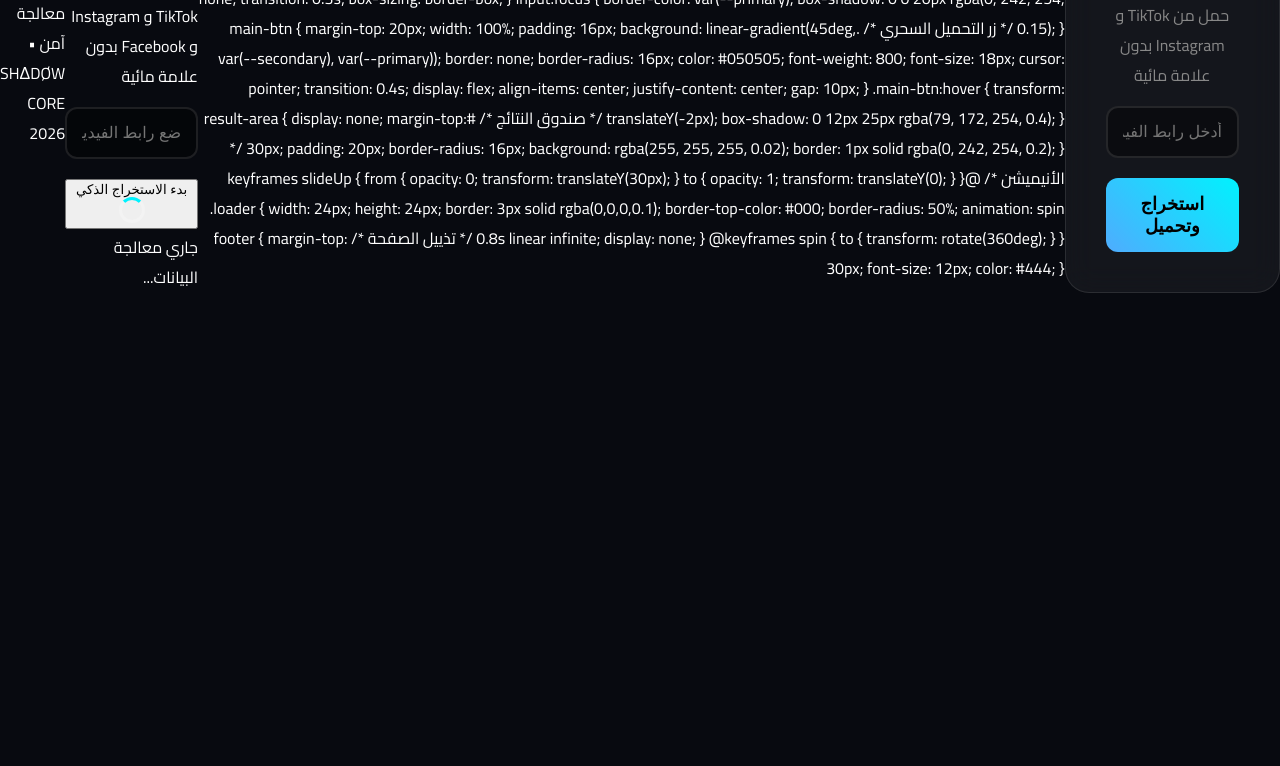
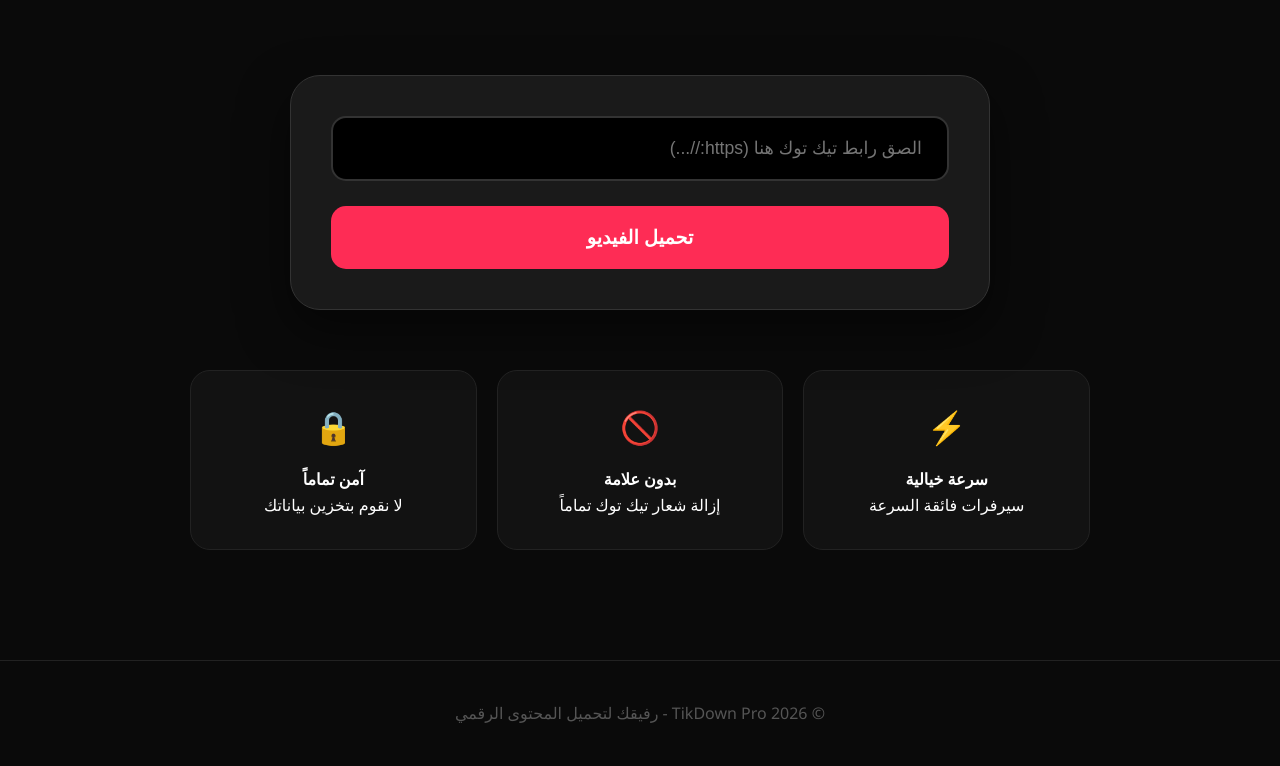
Before and after one commit to kasim22v-blip/X-Video-Tool, a plain HTML site: page index.html in a window 1280 px wide. Shown: the part 342-1108 px from the top of the page. Before the commit the page ends 800 px from the top, so only its background shows below. Drawn offline with Linux system fonts and the light colour scheme.

Commit message:
Update index.html for TikDown Pro branding and features

```diff
--- a/index.html
+++ b/index.html
@@ -3,228 +3,207 @@
 <head>
     <meta charset="UTF-8">
     <meta name="viewport" content="width=device-width, initial-scale=1.0">
-    <title>SHΔDØW DL | محرك التحميل الذكي</title>
-    <link href="https://fonts.googleapis.com/css2?family=Cairo:wght@400;700;900&display=swap" rel="stylesheet">
+    <title>TikDown Pro | التحميل الذكي والسريع</title>
+    <link rel="icon" href="https://cdn-icons-png.flaticon.com/512/3046/3046121.png">
     <style>
-        :root { --primary: #00f2fe; --secondary: #4facfe; --dark: #080a10; }
-        body { margin: 0; background: var(--dark); color: white; font-family: 'Cairo', sans-serif; display: flex; justify-content: center; align-items: center; min-height: 100vh; }
-        .container { background: rgba(255,255,255,0.05); backdrop-filter: blur(15px); padding: 40px; border-radius: 24px; border: 1px solid rgba(255,255,255,0.1); width: 90%; max-width: 500px; text-align: center; }
-        .logo { font-size: 32px; font-weight: 900; background: linear-gradient(to right, var(--primary), var(--secondary)); -webkit-background-clip: text; -webkit-text-fill-color: transparent; margin-bottom: 10px; }
-        input { width: 100%; padding: 15px; background: rgba(0,0,0,0.4); border: 2px solid rgba(255,255,255,0.1); border-radius: 12px; color: white; box-sizing: border-box; margin-bottom: 20px; font-size: 16px; }
-        .btn { width: 100%; padding: 15px; background: linear-gradient(45deg, var(--secondary), var(--primary)); border: none; border-radius: 12px; color: #000; font-weight: bold; cursor: pointer; font-size: 18px; }
-        #result { margin-top: 25px; padding: 15px; border-radius: 10px; background: rgba(0,242,254,0.1); display: none; }
-        .loading { display: none; margin: 20px 0; }
-        .loader { border: 3px solid #f3f3f3; border-top: 3px solid var(--primary); border-radius: 50%; width: 20px; height: 20px; animation: spin 1s linear infinite; display: inline-block; }
-        @keyframes spin { 0% { transform: rotate(0deg); } 100% { transform: rotate(360deg); } }
+        :root {
+            --main-color: #fe2c55;
+            --accent-color: #25f4ee;
+            --bg-dark: #0a0a0a;
+            --card-bg: #1a1a1a;
+            --text-gray: #a0a0a0;
+        }
+
+        body {
+            background: var(--bg-dark);
+            color: white;
+            font-family: 'Segoe UI', system-ui, -apple-system, sans-serif;
+            margin: 0;
+            padding: 0;
+            line-height: 1.6;
+        }
+
+        /* Header */
+        .navbar {
+            background: rgba(26, 26, 26, 0.8);
+            backdrop-filter: blur(10px);
+            padding: 15px 5%;
+            border-bottom: 1px solid #333;
+            display: flex;
+            justify-content: space-between;
+            align-items: center;
+            position: sticky;
+            top: 0;
+            z-index: 1000;
+        }
+        .logo { font-size: 1.8rem; font-weight: 800; color: white; display: flex; align-items: center; gap: 10px; }
+        .logo span { color: var(--main-color); }
+
+        /* Hero Section */
+        .hero { padding: 80px 20px 40px; text-align: center; }
+        .hero h1 { font-size: 3rem; margin-bottom: 15px; background: linear-gradient(45deg, #fff, var(--main-color)); -webkit-background-clip: text; -webkit-text-fill-color: transparent; }
+        .hero p { color: var(--text-gray); font-size: 1.1rem; max-width: 600px; margin: 0 auto 40px; }
+
+        /* Main Container */
+        .container { max-width: 700px; margin: 0 auto; padding: 0 20px; }
+        .download-card {
+            background: var(--card-bg);
+            padding: 40px;
+            border-radius: 30px;
+            box-shadow: 0 20px 50px rgba(0,0,0,0.5);
+            border: 1px solid #333;
+            transition: 0.4s ease;
+        }
+        .download-card:hover { border-color: var(--main-color); }
+
+        .input-group { position: relative; margin-bottom: 25px; }
+        input {
+            width: 100%;
+            padding: 20px 25px;
+            border-radius: 15px;
+            border: 2px solid #333;
+            background: #000;
+            color: white;
+            font-size: 1.1rem;
+            box-sizing: border-box;
+            transition: 0.3s;
+        }
+        input:focus { border-color: var(--main-color); outline: none; box-shadow: 0 0 15px rgba(254, 44, 85, 0.2); }
+
+        button {
+            background: var(--main-color);
+            color: white;
+            border: none;
+            padding: 20px;
+            border-radius: 15px;
+            cursor: pointer;
+            font-weight: bold;
+            width: 100%;
+            font-size: 1.2rem;
+            transition: 0.3s;
+            display: flex;
+            justify-content: center;
+            align-items: center;
+            gap: 10px;
+        }
+        button:hover { transform: translateY(-3px); box-shadow: 0 10px 20px rgba(254, 44, 85, 0.3); }
+        button:disabled { background: #555; cursor: not-allowed; transform: none; }
+
+        /* Results Area */
+        #resultArea { display: none; margin-top: 30px; animation: fadeIn 0.5s ease; }
+        .result-box { background: #000; border-radius: 20px; padding: 20px; text-align: center; border: 1px solid #333; }
+        .video-info { display: flex; align-items: center; gap: 15px; text-align: right; margin-bottom: 20px; }
+        .video-info img { width: 80px; height: 80px; border-radius: 10px; object-fit: cover; }
+        .dl-link { background: #28a745; text-decoration: none; color: white; padding: 15px; border-radius: 12px; display: block; font-weight: bold; margin-bottom: 10px; }
+
+        /* Features */
+        .features { display: grid; grid-template-columns: repeat(auto-fit, minmax(200px, 1fr)); gap: 20px; padding: 60px 20px; max-width: 900px; margin: 0 auto; }
+        .feature-item {
+            background: rgba(255,255,255,0.03);
+            padding: 30px;
+            border-radius: 20px;
+            text-align: center;
+            border: 1px solid #222;
+        }
+        .feature-item .icon { font-size: 2rem; margin-bottom: 15px; display: block; }
+
+        footer { padding: 40px; border-top: 1px solid #222; color: #555; text-align: center; margin-top: 50px; }
+
+        @keyframes fadeIn { from { opacity: 0; transform: translateY(10px); } to { opacity: 1; transform: translateY(0); } }
     </style>
 </head>
 <body>
 
-<div class="container">
-    <div class="logo">SHΔDØW DL</div>
-    <p style="color: #888;">حمل من TikTok و Instagram بدون علامة مائية</p>
-
-    <input type="text" id="videoUrl" placeholder="أدخل رابط الفيديو هنا...">
-    <button class="btn" onclick="startDownload()">استخراج وتحميل</button>
-
-    <div class="loading" id="loaderBox">
-        <div class="loader"></div> <span>جاري معالجة الرابط...</span>
+    <div class="navbar">
+        <div class="logo">Tik<span>Down</span> Pro</div>
     </div>
 
-    <div id="result"></div>
-</div>
+    <div class="hero">
+        <h1>حمل فيديوهاتك المفضلة بذكاء</h1>
+        <p>الأداة الأسرع لتحميل مقاطع TikTok بجودة 4K وبدون علامة مائية. مجاني 100% وإلى الأبد.</p>
+    </div>
 
-<script>
-    async function startDownload() {
-        const url = document.getElementById('videoUrl').value;
-        const resBox = document.getElementById('result');
-        const loader = document.getElementById('loaderBox');
+    <div class="container">
+        <div class="download-card">
+            <div class="input-group">
+                <input type="text" id="videoUrl" placeholder="الصق رابط تيك توك هنا (https://...)">
+            </div>
+            <button id="dlBtn" onclick="handleDownload()">
+                <span id="btnText">تحميل الفيديو</span>
+            </button>
 
-        if (!url) { alert("يرجى وضع الرابط!"); return; }
-
-        // 1. فتح إعلان Monetag (استبدل الرابط أدناه برابط الـ Direct Link الخاص بك)
-        window.open('https://www.profitablecpmrate.com/your_direct_link_here', '_blank');
-
-        // 2. تفعيل واجهة التحميل
-        resBox.style.display = "none";
-        loader.style.display = "block";
-
-        try {
-            // استخدام محرك معالجة (API) بديل وأكثر استقراراً
-            const response = await fetch(`https://api.tiklydown.eu.org/api/download?url=${encodeURIComponent(url)}`);
-            const data = await response.json();
-
-            if (data.status === 200) {
-                const video = data.result.video.noWatermark || data.result.video.url;
-                loader.style.display = "none";
-                resBox.style.display = "block";
-                resBox.innerHTML = `
-                    <p style="color:#00ffcc;">✅ جاهز للتحميل!</p>
-                    <a href="${video}" target="_blank" style="display:inline-block; padding:10px 20px; background:white; color:black; border-radius:8px; text-decoration:none; font-weight:bold;">اضغط هنا لحفظ الفيديو</a>
-                `;
-            } else {
-                throw new Error();
-            }
-        } catch (error) {
-            loader.style.display = "none";
-            resBox.style.display = "block";
-            resBox.innerHTML = "❌ السيرفر مشغول حالياً، حاول مرة أخرى أو تأكد من الرابط.";
-        }
-    }
-</script>
-
-</body>
-</html>
-            text-align: center;
-            box-shadow: 0 20px 40px rgba(0,0,0,0.4);
-            animation: slideUp 0.8s ease-out;
-        }
-
-        .header-box h1 {
-            font-size: 36px; font-weight: 900; margin: 0;
-            background: linear-gradient(135deg, var(--primary), var(--secondary));
-            -webkit-background-clip: text; -webkit-text-fill-color: transparent;
-            letter-spacing: -1px;
-        }
-
-        .header-box p { color: var(--text-dim); margin-top: 10px; font-size: 15px; }
-
-        /* منطقة الإدخال */
-        .input-wrapper {
-            margin-top: 35px; position: relative;
-        }
-
-        input {
-            width: 100%; padding: 18px 25px;
-            background: rgba(0, 0, 0, 0.4);
-            border: 2px solid rgba(255, 255, 255, 0.05);
-            border-radius: 16px;
-            color: #fff; font-size: 16px; outline: none;
-            transition: 0.3s; box-sizing: border-box;
-        }
-
-        input:focus {
-            border-color: var(--primary);
-            box-shadow: 0 0 20px rgba(0, 242, 254, 0.15);
-        }
-
-        /* زر التحميل السحري */
-        .main-btn {
-            margin-top: 20px; width: 100%; padding: 16px;
-            background: linear-gradient(45deg, var(--secondary), var(--primary));
-            border: none; border-radius: 16px;
-            color: #050505; font-weight: 800; font-size: 18px;
-            cursor: pointer; transition: 0.4s;
-            display: flex; align-items: center; justify-content: center; gap: 10px;
-        }
-
-        .main-btn:hover {
-            transform: translateY(-2px);
-            box-shadow: 0 12px 25px rgba(79, 172, 254, 0.4);
-        }
-
-        /* صندوق النتائج */
-        #result-area {
-            display: none; margin-top: 30px; padding: 20px;
-            border-radius: 16px; background: rgba(255, 255, 255, 0.02);
-            border: 1px solid rgba(0, 242, 254, 0.2);
-        }
-
-        /* الأنيميشن */
-        @keyframes slideUp {
-            from { opacity: 0; transform: translateY(30px); }
-            to { opacity: 1; transform: translateY(0); }
-        }
-
-        .loader {
-            width: 24px; height: 24px;
-            border: 3px solid rgba(0,0,0,0.1);
-            border-top-color: #000; border-radius: 50%;
-            animation: spin 0.8s linear infinite;
-            display: none;
-        }
-
-        @keyframes spin { to { transform: rotate(360deg); } }
-
-        /* تذييل الصفحة */
-        footer { margin-top: 30px; font-size: 12px; color: #444; }
-    </style>
-</head>
-<body>
-
-    <div class="glass-card">
-        <div class="header-box">
-            <h1>SHΔDØW DL</h1>
-            <p>استخرج فيديوهات TikTok و Instagram و Facebook بدون علامة مائية</p>
-        </div>
-
-        <div class="input-wrapper">
-            <input type="text" id="videoUrl" placeholder="ضع رابط الفيديو هنا...">
-        </div>
-
-        <button class="main-btn" id="dlBtn" onclick="handleProDownload()">
-            <span id="btnText">بدء الاستخراج الذكي</span>
-            <div class="loader" id="btnLoader"></div>
-        </button>
-
-        <div id="result-area">
-            <div id="status-msg" style="margin-bottom: 15px;">جاري معالجة البيانات...</div>
-            <div id="final-link-box"></div>
+            <div id="resultArea">
+                <div class="result-box">
+                    <div class="video-info" id="videoInfo">
+                        </div>
+                    <a href="#" id="finalDownload" class="dl-link" target="_blank">بدء تحميل MP4 (HD)</a>
+                    <p style="font-size: 0.8rem; color: #666;">إذا لم يبدأ التحميل تلقائياً، اضغط مطولاً ثم اختر "حفظ الرابط"</p>
+                </div>
+            </div>
         </div>
     </div>
 
-    <footer>نظام معالجة آمن • SHΔDØW CORE 2026</footer>
+    <div class="features">
+        <div class="feature-item"><span class="icon">⚡</span><b>سرعة خيالية</b><br>سيرفرات فائقة السرعة</div>
+        <div class="feature-item"><span class="icon">🚫</span><b>بدون علامة</b><br>إزالة شعار تيك توك تماماً</div>
+        <div class="feature-item"><span class="icon">🔒</span><b>آمن تماماً</b><br>لا نقوم بتخزين بياناتك</div>
+    </div>
+
+    <footer>
+        © 2026 TikDown Pro - رفيقك لتحميل المحتوى الرقمي
+    </footer>
+
+    <script src="ضع_رابط_الإعلان_هنا"></script>
 
     <script>
-        async function handleProDownload() {
-            const url = document.getElementById('videoUrl').value;
+        async function handleDownload() {
+            const urlInput = document.getElementById('videoUrl');
+            const url = urlInput.value.trim();
+            const btn = document.getElementById('dlBtn');
             const btnText = document.getElementById('btnText');
-            const btnLoader = document.getElementById('btnLoader');
-            const resultArea = document.getElementById('result-area');
-            const statusMsg = document.getElementById('status-msg');
-            const finalLinkBox = document.getElementById('final-link-box');
+            const resultArea = document.getElementById('resultArea');
 
-            if (!url) {
-                alert("يرجى إدخال الرابط أولاً!");
+            if(!url || !url.includes('tiktok.com')) {
+                alert("من فضلك أدخل رابط تيك توك صحيح");
                 return;
             }
 
-            // 1. تشغيل "مصيدة الأرباح" - فتح رابط Monetag المباشر
-            // استبدل 'YOUR_MONETAG_LINK' برابطك المباشر
-            window.open('YOUR_MONETAG_LINK', '_blank');
-
-            // 2. تحديث واجهة المستخدم (Loading State)
-            btnText.style.display = "none";
-            btnLoader.style.display = "block";
-            resultArea.style.display = "block";
-            statusMsg.innerHTML = "جاري الاتصال بالسيرفر السحابي...";
+            // بداية المعالجة
+            btn.disabled = true;
+            btnText.innerHTML = "جاري جلب الفيديو...";
+            resultArea.style.display = "none";
 
             try {
-                // 3. استدعاء API التحميل الحقيقي
-                const response = await fetch(`https://api.tiklydown.eu.org/api/download?url=${encodeURIComponent(url)}`);
-                const data = await response.json();
+                const response = await fetch(`https://www.tikwm.com/api/?url=${url}`);
+                const resData = await response.json();
 
-                if (data.status === 200) {
-                    statusMsg.innerHTML = "<span style='color:var(--primary);'>✅ تم العثور على الفيديو بنجاح!</span>";
-                    const videoLink = data.result.video.noWatermark || data.result.video.url;
+                if(resData.code === 0) {
+                    const videoData = resData.data;
 
-                    finalLinkBox.innerHTML = `
-                        <a href="${videoLink}" target="_blank"
-                           style="text-decoration:none; color:black; background:white; padding:12px 25px; border-radius:10px; font-weight:bold; display:inline-block; margin-top:10px;">
-                           تحميل الملف الآن
-                        </a>
+                    // تحديث بيانات النتيجة
+                    document.getElementById('videoInfo').innerHTML = `
+                        <img src="${videoData.cover}" alt="Thumbnail">
+                        <div>
+                            <div style="font-weight:bold; font-size: 0.9rem; margin-bottom:5px;">${videoData.title.substring(0, 50)}...</div>
+                            <div style="color:var(--accent-color); font-size: 0.8rem;">بواسطة: ${videoData.author.nickname}</div>
+                        </div>
                     `;
+
+                    document.getElementById('finalDownload').href = videoData.play;
+
+                    // إظهار النتيجة
+                    resultArea.style.display = "block";
+                    window.scrollTo({ top: resultArea.offsetTop - 100, behavior: 'smooth' });
                 } else {
-                    throw new Error();
+                    alert("عذراً، لم نتمكن من العثور على هذا الفيديو. تأكد أنه ليس حساباً خاصاً.");
                 }
-            } catch (err) {
-                statusMsg.innerHTML = "<span style='color:#ff6b6b;'>❌ خطأ في الرابط أو السيرفر مشغول.</span>";
+            } catch (error) {
+                alert("خطأ في الاتصال بالسيرفر. يرجى المحاولة مرة أخرى.");
             } finally {
-                btnText.style.display = "block";
-                btnLoader.style.display = "none";
+                btn.disabled = false;
+                btnText.innerHTML = "تحميل فيديو آخر";
             }
         }
     </script>
-
 </body>
 </html>
```
